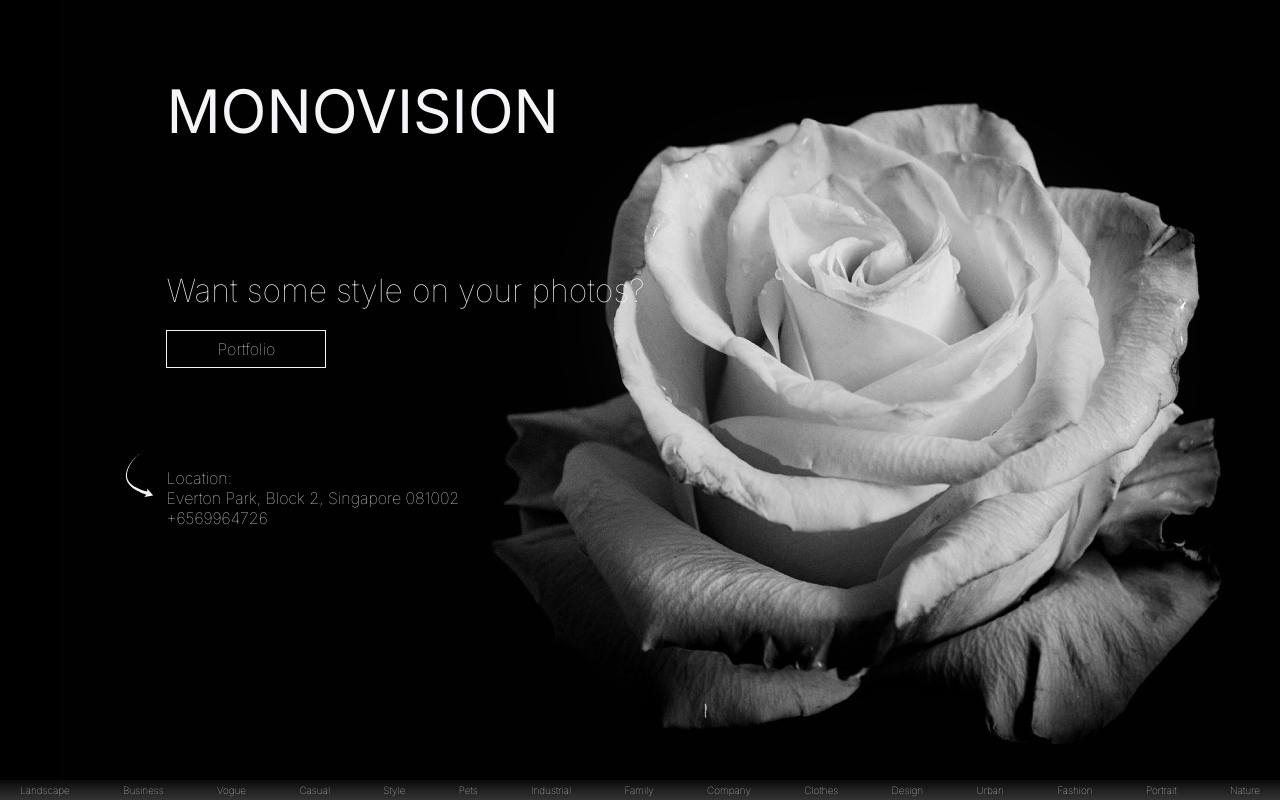
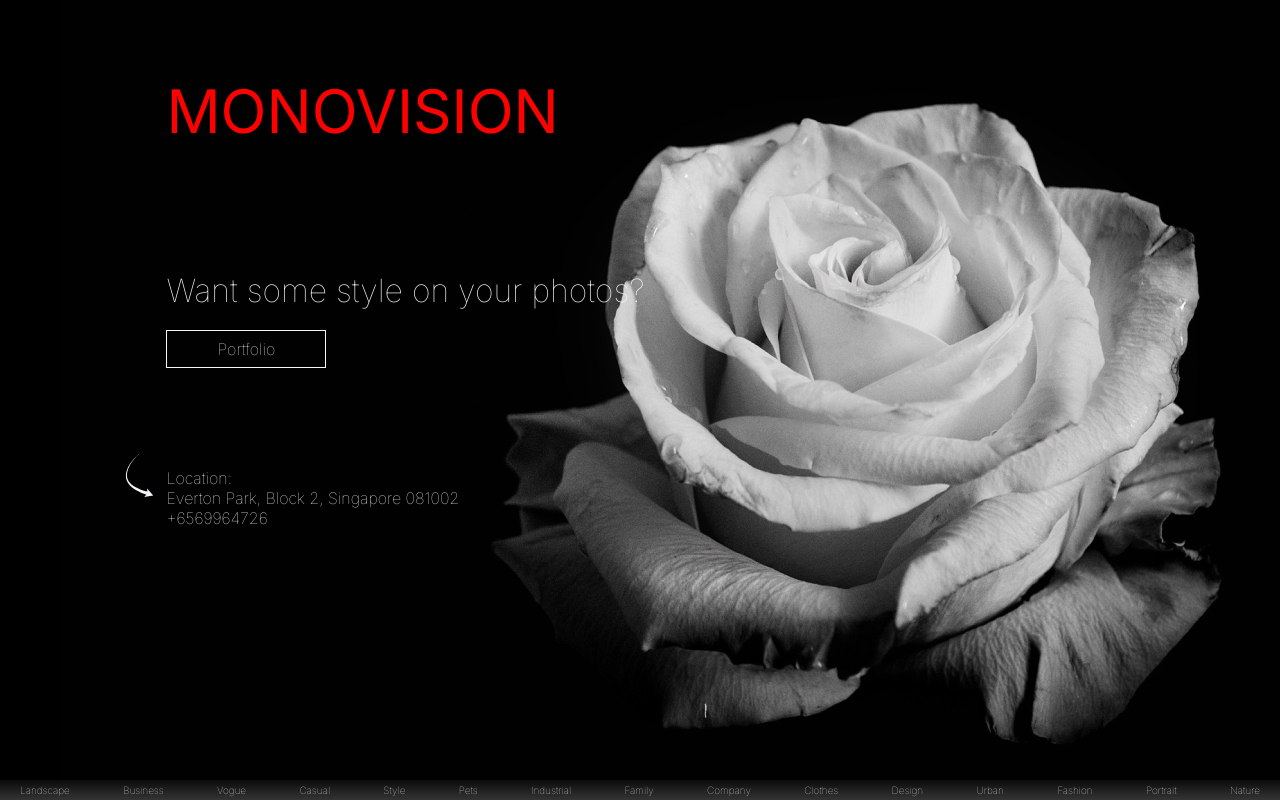
Before and after one commit to Alice250288/Monovision_Studio, a plain HTML site: page src/index.html in a window 1280 px wide. Shown: the top 800 px of the page. Drawn offline with Linux system fonts and the light colour scheme.

Commit message:
change title color

```diff
--- a/src/css/style.css
+++ b/src/css/style.css
@@ -116,7 +116,7 @@ div::selection {
 	font-size: 60px;
 	line-height: normal;
 	text-transform: uppercase;
-	color: var(--light-color);
+	color: red;
 
 	@media screen and (max-width: 768px) {
 		font-size: 48px;
```
